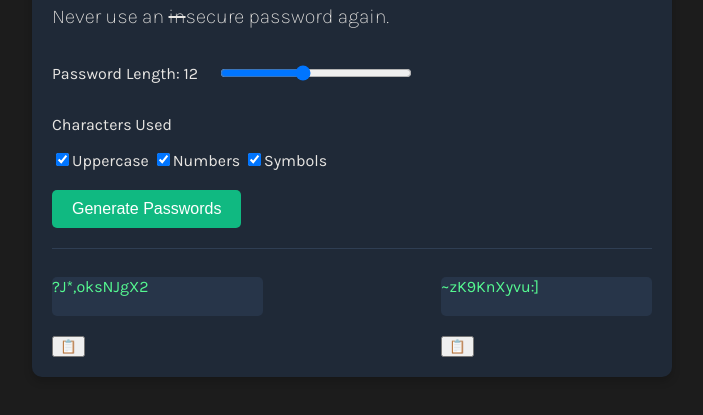
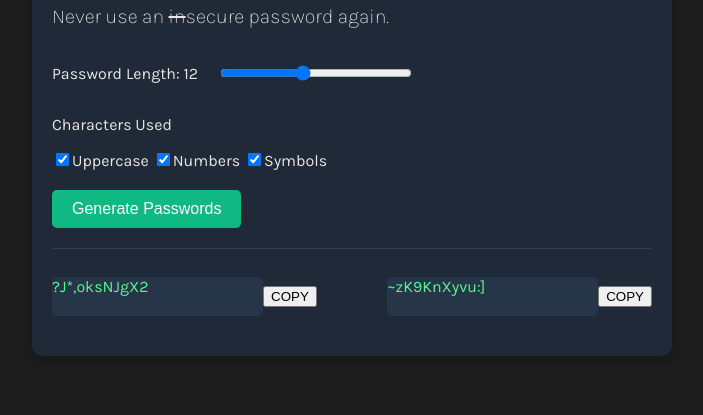
Before and after one commit to phuongv8/frontend-practice, a plain HTML site: page password_generator/index.html in a window 1280 px wide. Both pictures are taken after a click on the button "Generate Passwords". Shown: the part 213-628 px from the top of the page, without its empty margins (288-991 px from the left). Drawn offline with Linux system fonts and the light colour scheme.

Commit message:
Copy button visual feedback

```diff
--- a/password_generator/index.html
+++ b/password_generator/index.html
@@ -26,14 +26,14 @@
     <div class="passwords-container">
         <div class="left-column">
             <p id="password1" class="password-box"></p>
-            <button class="copy-btn" onclick="copyToClipboard('password1')">
-                <span class="copy-icon">📋</span>
+            <button class="copy-btn" onclick="copyToClipboard('password1')" aria-label="Copy password">
+                <span class="copy-text" id="password1-copy">COPY</span>
             </button>
         </div>
         <div class="right-column">
             <p id="password2" class="password-box"> </p>
-            <button class="copy-btn" onclick="copyToClipboard('password2')">
-                <span class="copy-icon">📋</span>
+            <button class="copy-btn" onclick="copyToClipboard('password2')" aria-label="Copy password">
+                <span class="copy-text" id="password2-copy">COPY</span>
             </button>
         </div>
     </div>
--- a/password_generator/index.js
+++ b/password_generator/index.js
@@ -30,6 +30,10 @@ function characterPool() {
 }
 
 function generatePassword() {
+    let copyElems = document.getElementsByClassName("copy-text");
+    for (let elem of copyElems) {
+        elem.textContent = "COPY";
+    }
     let length = parseInt(lengthInput.value);
     let pool = characterPool();
     let password = "";
@@ -49,6 +53,11 @@ function renderPasswords() {
 
 function copyToClipboard(boxId) {
     let passwordText = document.getElementById(boxId);
-    navigator.clipboard.writeText(passwordText.textContent);
+    if (!passwordText.textContent) return;
+    navigator.clipboard.writeText(passwordText.textContent).then(() => {
+        let copyElem = document.getElementById(boxId + "-copy");
+        copyElem.textContent = "COPIED!";
+
+    });
 
 }
--- a/password_generator/styles.css
+++ b/password_generator/styles.css
@@ -63,6 +63,7 @@ h1 {
     display: flex;
     flex-direction: row;
     justify-content: space-between;
+
 }
 
 .password-box {
@@ -99,3 +100,10 @@ hr {
     background-color: #2F3E53;
     margin-top: 20px;
 }
+
+.left-column, .right-column {
+    position: relative;
+    display: flex;
+    align-items: center;
+    justify-content: center;
+}
```
